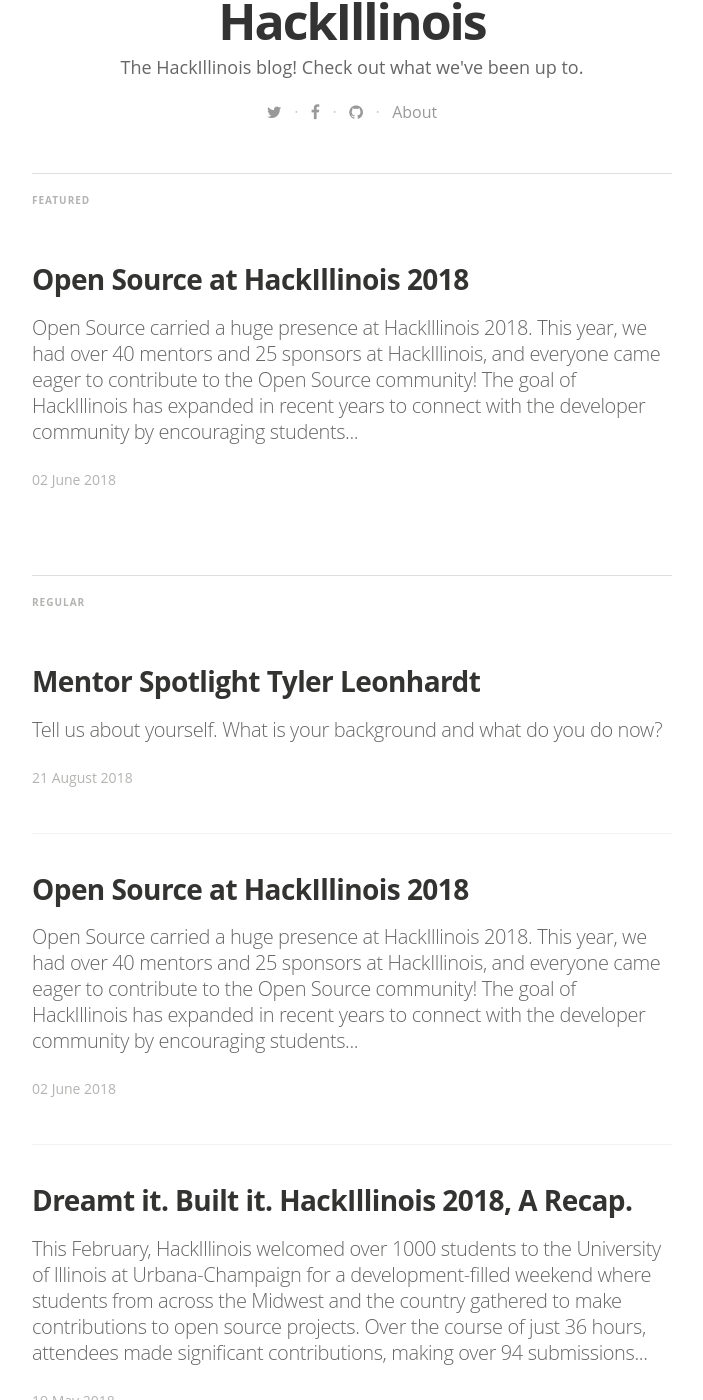
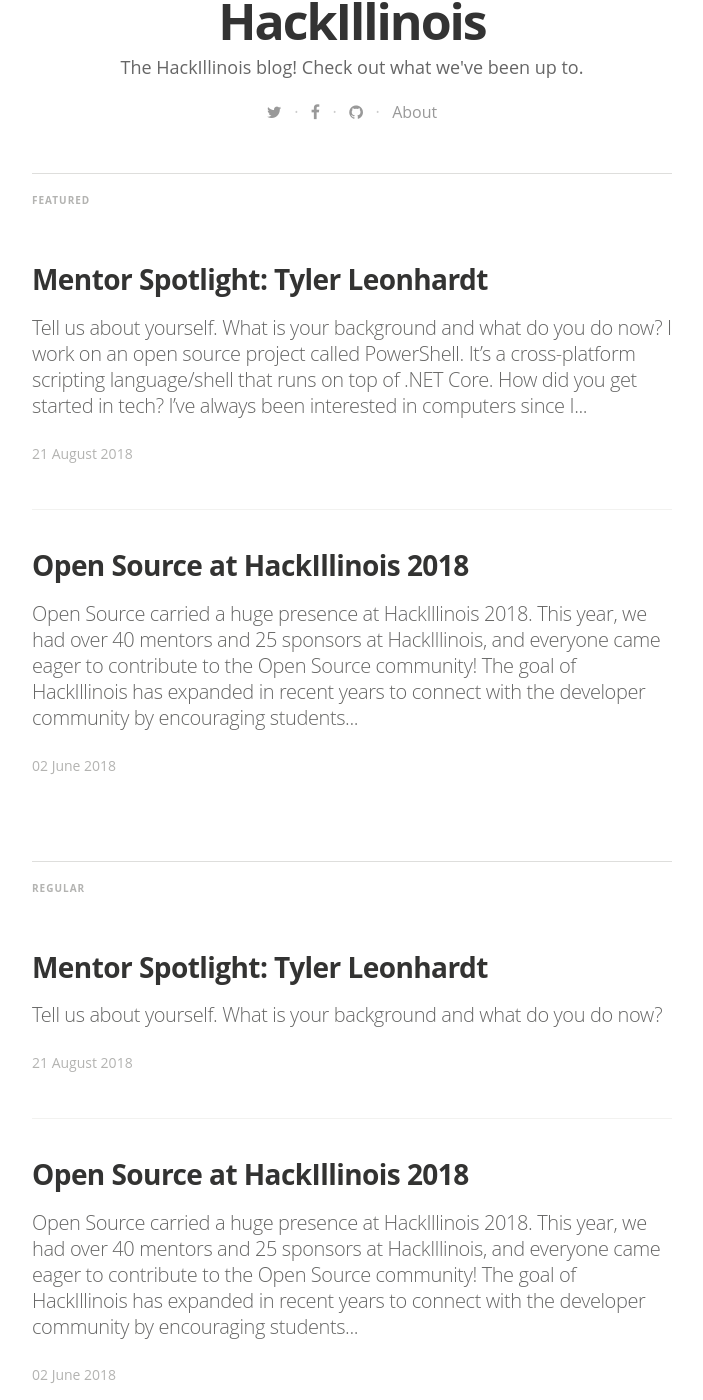
Before and after one commit to HackIllinois/blog, a Jekyll site: the page built from index.html, in a window 1280 px wide and 1400 px high, scrolled down 538 px. Shown: the whole window, without its empty margins (288-991 px from the left). Built offline with Jekyll 4.4.1, drawn with Linux system fonts in a browser that asks for light colours; nearby versions of some CDN libraries; some web fonts are replaced; the list of posts is cut into pages by our own code; some of the changed lines change nothing that is shown.

Commit message:
Make minor grammatical changes & add boilerplate

```diff
--- a/_posts/2018-08-21-mentor-spotlight-tyler-leonhardt.markdown
+++ b/_posts/2018-08-21-mentor-spotlight-tyler-leonhardt.markdown
@@ -1,55 +1,70 @@
-Tell us about yourself. What is your background and what do you do now?
+---
+layout: post
+title: "Mentor Spotlight: Tyler Leonhardt"
+date: 2018-08-21 17:00:00
+categories: spotlights
+tags: HackIllinois2018, mentors, featured
+author: Justin Yang
+---
 
-I work on an open source project called PowerShell.  It's a cross-platform scripting language/shell that runs on top of .NET Core.
+### Tell us about yourself. What is your background and what do you do now?
 
-How did you get started in tech
+I work on an open source project called [PowerShell](https://github.com/PowerShell). It's a cross-platform scripting language/shell that runs on top of .NET Core.
 
-I've always been interested in computers since I was a little kid but up until the middle of high school, it was my hobby next to what I really wanted to do - be an actor on Broadway. My sophomore year of high school, I realized that I didn't want to do acting professionally, so I took a chance and applied to be a Computer Science major in college (even though I had no experience). It ended up being one of the best decisions of my life as I fell in love with the field. Computer Science is more than just a science, but a creative environment as well and I think that's what really captures my passion.
+###  How did you get started in tech?
 
-What are some of the projects you are working on currently?
+I've always been interested in computers since I was a little kid but up until the middle of high school, it was my hobby next to what I really wanted to do -- be an actor on Broadway. My sophomore year of high school, I realized that I didn't want to do acting professionally, so I took a chance and applied to be a Computer Science major in college (even though I had no experience). It ended up being one of the best decisions of my life, as I fell in love with the field. Computer Science is more than just a science, but a creative environment as well, and I think that's what really captures my passion.
+
+### What are some of the projects you are working on currently?
 
 I love working on developer tooling so most of what I do now is related to that.
-
-https://github.com/PowerShell/PowerShell
-https://github.com/PowerShell/vscode-powershell
-https://github.com/PowerShell/PowerShellEditorServices
+<br>
+[github.com/PowerShell/PowerShell](https://github.com/PowerShell/PowerShell)
+<br>
+[github.com/PowerShell/vscode-powershell](https://github.com/PowerShell/vscode-powershell)
+<br>
+[github.com/PowerShell/PowerShellEditorServices](https://github.com/PowerShell/PowerShellEditorServices)
 
 And a new editor experience I'm working on is:
-https://github.com/tylerl0706/monaco-powershell
+[github.com/tylerl0706/monaco-powershell](https://github.com/tylerl0706/monaco-powershell)
 
-I do a ton of misc projects as well. Just take a look at my GitHub 😊
+I do a ton of misc projects as well. Just take a look at [my GitHub](https://github.com/tylerl0706) 😊
 
-What is open source/FOSS to you? Why do you contribute to open source?
+### What is open source/FLOSS to you? Why do you contribute to open source?
 
-I'm all about not re-inventing the wheel. Open source prevents that by fostering an environment of collaboration which helps us make great generalized frameworks for solving specific problems. Anyone who is looking to solve that problem can leverage open source to solve it and possibly contribute back to generalize that project more. It's such a fascinating process.
+I'm all about not reinventing the wheel. Open source prevents that by fostering an environment of collaboration which helps us make great generalized frameworks for solving specific problems. Anyone who is looking to solve that problem can leverage open source to solve it and possibly contribute back to generalize that project more. It's such a fascinating process.
 
 To me, I contribute to open source because I want folks to be able build off of/use what I make without having to pay for it. I'm really fortunate to work at a company that allows me to do that, while also making sure I'm financially stable.
 
 I also want to give the user the ability to open issues directly on the project and contact me directly because I really enjoy interacting with folks who use the thing I make.
 
-What was your first interaction/impression of open source and how has your involvement in open source evolved over time?
+### What was your first interaction/impression of open source and how has your involvement in open source evolved over time?
 
-I honestly can't remember the first interaction... But one that stands out from my early days was working on a project called NodeOS ( https://github.com/nodeos/nodeos). The maintainer for the project (this guy Jesus that lives in Spain) was so nice and encouraging. Even though I knew basically nothing at the time, he helped me through submitting PRs. Those interactions with him really resonated with me and that inclusive attitude is what I strive for.
+I honestly can't remember the first interaction… But one that stands out from my early days was working on a project called [NodeOS](https://github.com/nodeos/nodeos). The maintainer for the project (this guy [Jesús](https://github.com/piranna) that lives in Spain) was so nice and encouraging. Even though I knew basically nothing at the time, he helped me through submitting PRs. Those interactions with him really resonated with me and that inclusive attitude is what I strive for.
 
-What do you recommend to beginners interested in Open Source (projects, how to get involved, etc.)?
+### What do you recommend to beginners interested in Open Source?
 
 1. Find a project that you're interested in
 2. Find an issue that looks easy/is marked as easy
 3. Comment on the issue saying that you're interested in taking on the issue and if it's ok to ask a bunch of questions
 4. Ask a bunch of questions
 
-You were a mentor at HackIllinois 2018. What was your experience like? What project did you work on?
+### What was your experience like as a mentor at HackIllinois?
 
-HackIllinois 2018 was an incredible experience. I met so many passionate students as well as some other mentors that I deeply respect in the open source community. I represented an open source project called PowerShell. It's a cross-platform scripting language/shell that runs on top of .NET Core. I worked with roughly 10 students and at the end, 3 PRs were sent to the project and everyone came out having learned something 😊
+HackIllinois 2018 was an incredible experience. I met so many passionate students as well as some other mentors that I deeply respect in the open source community. I represented an open source project called PowerShell. It's a cross-platform scripting language/shell that runs on top of .NET Core. I worked with roughly 10 students and, at the end, 3 PRs were sent to the project and everyone came out having learned something 😊
 
-What are you most excited about in technology and open source?
+### What are you most excited about in technology and open source?
 
 Literally everything. There's always something new coming out.
 
-What do you think about Microsoft’s recent acquisition of GitHub?
+### What do you think about Microsoft's recent acquisition of GitHub?
 
-Considering I work at Microsoft and 100% of my work is on Github, I'm super optimistic about it. I think of all the big tech companies, Microsoft is the best candidate to acquire Github. The new CEO, Nat is a veteran of the open source world and I trust his judgment.
+Considering I work at Microsoft and 100% of my work is on GitHub, I'm super optimistic about it. I think of all the big tech companies, Microsoft is the best candidate to acquire GitHub. The new CEO, Nat, is a veteran of the open source world and I trust his judgment.
 
-Spaces or tabs?
+### Spaces or tabs?
 
 Whatever the linter says 😉 (Spaces tho)
+
+<center>&middot;&middot;&middot;</center><br>
+
+Check out Tyler's profile on GitHub at [github.com/tylerl0706](https://github.com/tylerl0706) and open an issue/PR on one of his projects if you're interested in getting involved. Stay tuned for more in our mentor spotlight series!
```
